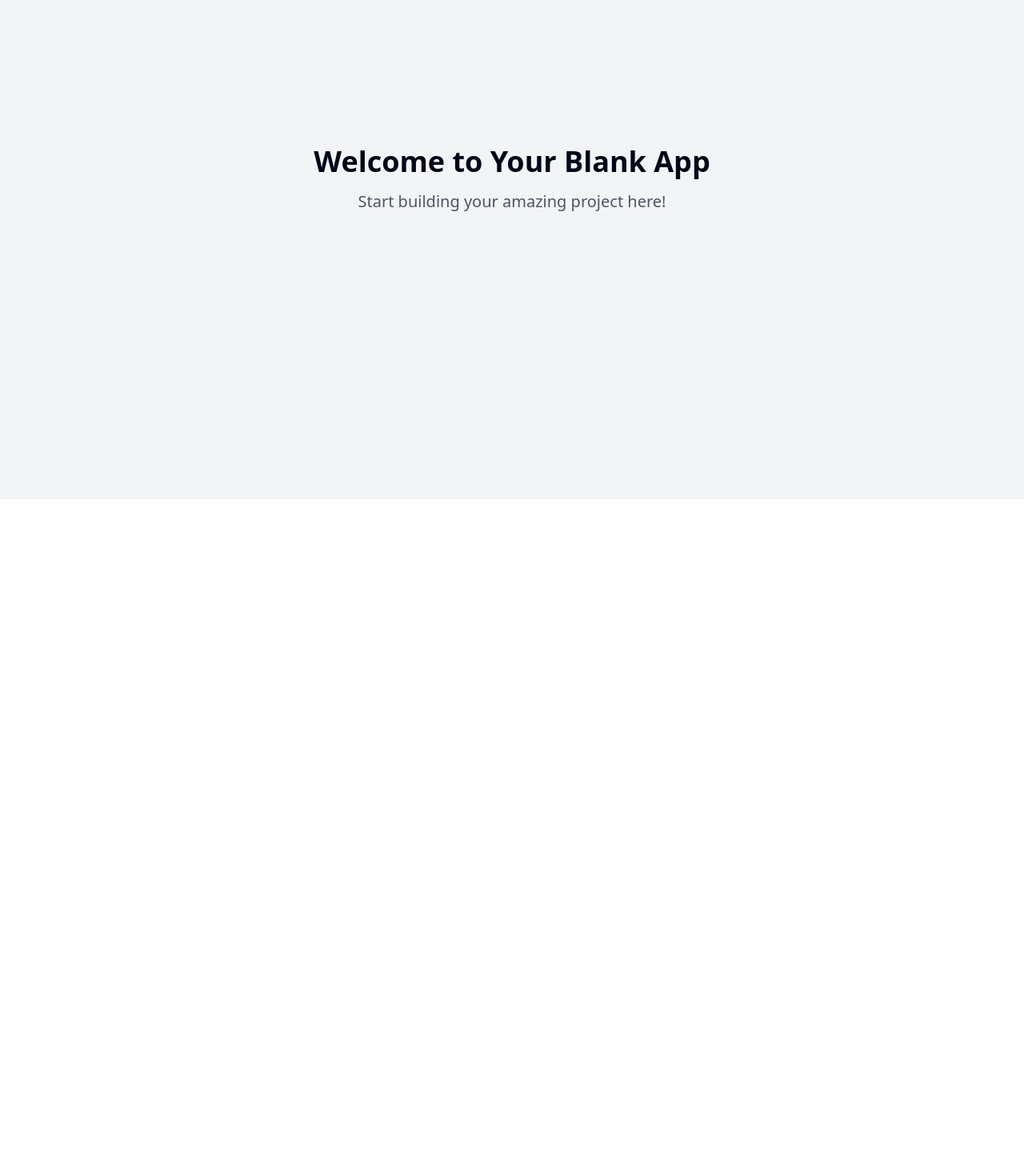
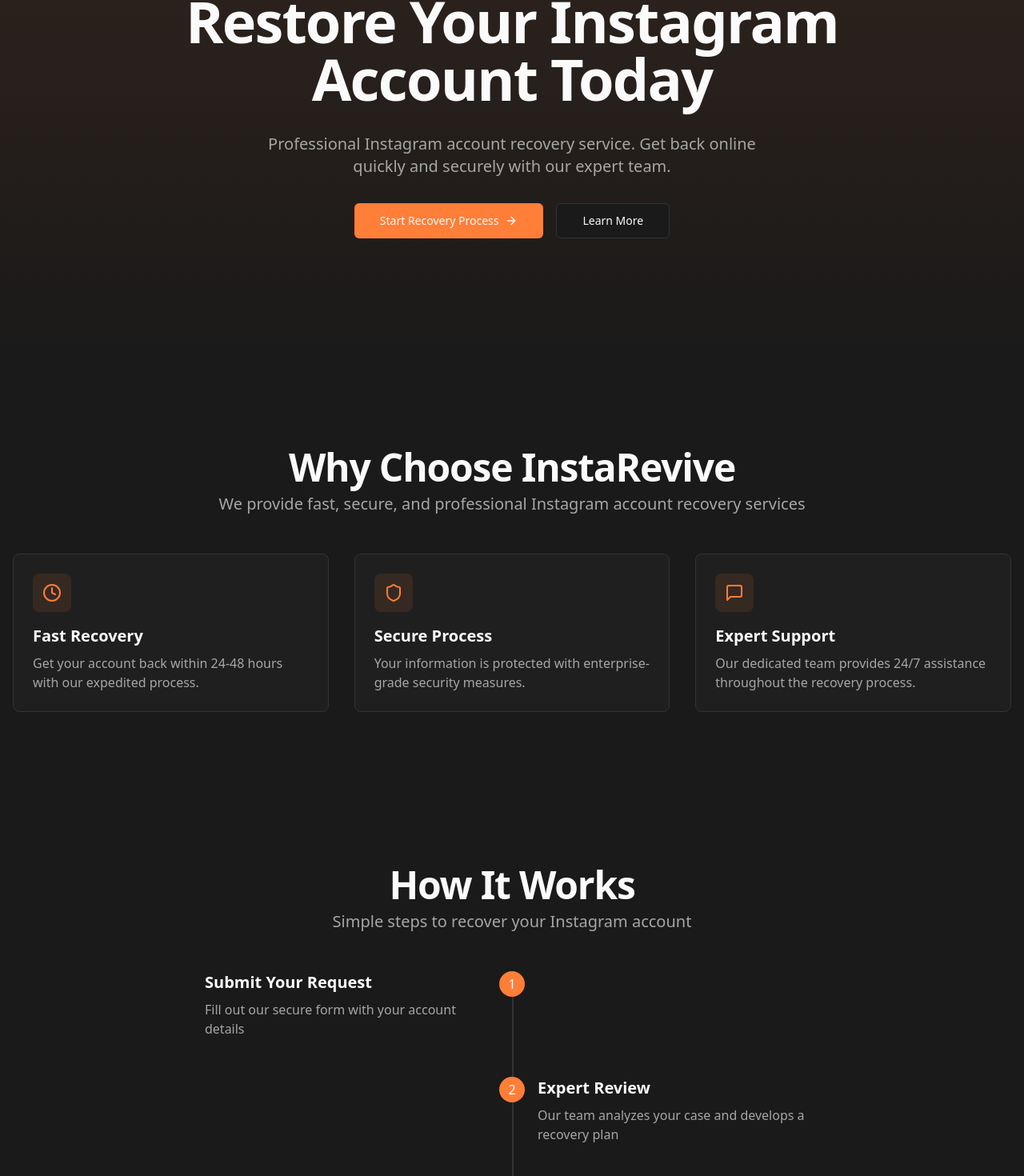
Before and after one commit to gerzha/insta-recovery-hub, a React (Vite) app: page / in a window 1280 px wide. Shown: the part 176-1646 px from the top of the page at 80% size. Before the commit the page ends 800 px from the top, so only its background shows below. Built offline with nearby package versions, Linux system fonts and the light colour scheme.

Commit message:
Develop application features and components.
This commit includes the initial setup and development of various application features and components, laying the groundwork for further enhancements and functionality.
[skip gpt_engineer]

```diff
--- /dev/null
+++ b/src/components/feature-card.tsx
@@ -0,0 +1,19 @@
+import { LucideIcon } from "lucide-react";
+
+interface FeatureCardProps {
+  title: string;
+  description: string;
+  Icon: LucideIcon;
+}
+
+export function FeatureCard({ title, description, Icon }: FeatureCardProps) {
+  return (
+    <div className="rounded-lg border bg-card p-6 text-card-foreground shadow-sm transition-all hover:shadow-md">
+      <div className="mb-4 inline-flex rounded-lg bg-primary/10 p-3">
+        <Icon className="h-6 w-6 text-primary" />
+      </div>
+      <h3 className="mb-2 text-xl font-semibold">{title}</h3>
+      <p className="text-muted-foreground">{description}</p>
+    </div>
+  );
+}
--- /dev/null
+++ b/src/components/ui/section-heading.tsx
@@ -0,0 +1,16 @@
+import { cn } from "@/lib/utils";
+
+interface SectionHeadingProps {
+  title: string;
+  subtitle?: string;
+  className?: string;
+}
+
+export function SectionHeading({ title, subtitle, className }: SectionHeadingProps) {
+  return (
+    <div className={cn("space-y-2 text-center", className)}>
+      <h2 className="text-3xl font-bold tracking-tight sm:text-4xl md:text-5xl">{title}</h2>
+      {subtitle && <p className="text-lg text-muted-foreground md:text-xl">{subtitle}</p>}
+    </div>
+  );
+}
--- a/src/index.css
+++ b/src/index.css
@@ -4,89 +4,35 @@
 
 @layer base {
   :root {
-    --background: 0 0% 100%;
-    --foreground: 222.2 84% 4.9%;
+    --background: 0 0% 10%;
+    --foreground: 0 0% 98%;
 
-    --card: 0 0% 100%;
-    --card-foreground: 222.2 84% 4.9%;
+    --card: 0 0% 12%;
+    --card-foreground: 0 0% 98%;
 
-    --popover: 0 0% 100%;
-    --popover-foreground: 222.2 84% 4.9%;
+    --popover: 0 0% 12%;
+    --popover-foreground: 0 0% 98%;
 
-    --primary: 222.2 47.4% 11.2%;
-    --primary-foreground: 210 40% 98%;
+    --primary: 21 100% 61%;
+    --primary-foreground: 0 0% 98%;
 
-    --secondary: 210 40% 96.1%;
-    --secondary-foreground: 222.2 47.4% 11.2%;
+    --secondary: 0 0% 15%;
+    --secondary-foreground: 0 0% 98%;
 
-    --muted: 210 40% 96.1%;
-    --muted-foreground: 215.4 16.3% 46.9%;
+    --muted: 0 0% 15%;
+    --muted-foreground: 0 0% 65%;
 
-    --accent: 210 40% 96.1%;
-    --accent-foreground: 222.2 47.4% 11.2%;
+    --accent: 0 0% 15%;
+    --accent-foreground: 0 0% 98%;
 
     --destructive: 0 84.2% 60.2%;
-    --destructive-foreground: 210 40% 98%;
+    --destructive-foreground: 0 0% 98%;
 
-    --border: 214.3 31.8% 91.4%;
-    --input: 214.3 31.8% 91.4%;
-    --ring: 222.2 84% 4.9%;
+    --border: 0 0% 20%;
+    --input: 0 0% 20%;
+    --ring: 21 100% 61%;
 
     --radius: 0.5rem;
-
-    --sidebar-background: 0 0% 98%;
-
-    --sidebar-foreground: 240 5.3% 26.1%;
-
-    --sidebar-primary: 240 5.9% 10%;
-
-    --sidebar-primary-foreground: 0 0% 98%;
-
-    --sidebar-accent: 240 4.8% 95.9%;
-
-    --sidebar-accent-foreground: 240 5.9% 10%;
-
-    --sidebar-border: 220 13% 91%;
-
-    --sidebar-ring: 217.2 91.2% 59.8%;
-  }
-
-  .dark {
-    --background: 222.2 84% 4.9%;
-    --foreground: 210 40% 98%;
-
-    --card: 222.2 84% 4.9%;
-    --card-foreground: 210 40% 98%;
-
-    --popover: 222.2 84% 4.9%;
-    --popover-foreground: 210 40% 98%;
-
-    --primary: 210 40% 98%;
-    --primary-foreground: 222.2 47.4% 11.2%;
-
-    --secondary: 217.2 32.6% 17.5%;
-    --secondary-foreground: 210 40% 98%;
-
-    --muted: 217.2 32.6% 17.5%;
-    --muted-foreground: 215 20.2% 65.1%;
-
-    --accent: 217.2 32.6% 17.5%;
-    --accent-foreground: 210 40% 98%;
-
-    --destructive: 0 62.8% 30.6%;
-    --destructive-foreground: 210 40% 98%;
-
-    --border: 217.2 32.6% 17.5%;
-    --input: 217.2 32.6% 17.5%;
-    --ring: 212.7 26.8% 83.9%;
-    --sidebar-background: 240 5.9% 10%;
-    --sidebar-foreground: 240 4.8% 95.9%;
-    --sidebar-primary: 224.3 76.3% 48%;
-    --sidebar-primary-foreground: 0 0% 100%;
-    --sidebar-accent: 240 3.7% 15.9%;
-    --sidebar-accent-foreground: 240 4.8% 95.9%;
-    --sidebar-border: 240 3.7% 15.9%;
-    --sidebar-ring: 217.2 91.2% 59.8%;
   }
 }
 
--- a/src/pages/Index.tsx
+++ b/src/pages/Index.tsx
@@ -1,12 +1,121 @@
-// Update this page (the content is just a fallback if you fail to update the page)
+import { ArrowRight, Clock, Lock, MessageSquare, Shield } from "lucide-react";
+import { Button } from "@/components/ui/button";
+import { SectionHeading } from "@/components/ui/section-heading";
+import { FeatureCard } from "@/components/feature-card";
+
+const features = [
+  {
+    title: "Fast Recovery",
+    description: "Get your account back within 24-48 hours with our expedited process.",
+    Icon: Clock,
+  },
+  {
+    title: "Secure Process",
+    description: "Your information is protected with enterprise-grade security measures.",
+    Icon: Shield,
+  },
+  {
+    title: "Expert Support",
+    description: "Our dedicated team provides 24/7 assistance throughout the recovery process.",
+    Icon: MessageSquare,
+  },
+];
 
 const Index = () => {
   return (
-    <div className="min-h-screen flex items-center justify-center bg-gray-100">
-      <div className="text-center">
-        <h1 className="text-4xl font-bold mb-4">Welcome to Your Blank App</h1>
-        <p className="text-xl text-gray-600">Start building your amazing project here!</p>
-      </div>
+    <div className="flex min-h-screen flex-col bg-background">
+      {/* Hero Section */}
+      <section className="relative flex min-h-[80vh] flex-col items-center justify-center px-4 py-24 text-center">
+        <div className="absolute inset-0 bg-gradient-to-b from-primary/10 to-background" />
+        <div className="relative z-10 mx-auto max-w-4xl space-y-8">
+          <h1 className="text-4xl font-bold tracking-tight sm:text-5xl md:text-6xl lg:text-7xl">
+            Restore Your Instagram Account Today
+          </h1>
+          <p className="mx-auto max-w-2xl text-lg text-muted-foreground sm:text-xl">
+            Professional Instagram account recovery service. Get back online quickly and securely with our expert team.
+          </p>
+          <div className="flex flex-col gap-4 sm:flex-row sm:justify-center">
+            <Button size="lg" className="gap-2">
+              Start Recovery Process
+              <ArrowRight className="h-4 w-4" />
+            </Button>
+            <Button size="lg" variant="outline">
+              Learn More
+            </Button>
+          </div>
+        </div>
+      </section>
+
+      {/* Features Section */}
+      <section className="container mx-auto px-4 py-24">
+        <SectionHeading
+          title="Why Choose InstaRevive"
+          subtitle="We provide fast, secure, and professional Instagram account recovery services"
+          className="mb-12"
+        />
+        <div className="grid gap-8 sm:grid-cols-2 lg:grid-cols-3">
+          {features.map((feature) => (
+            <FeatureCard key={feature.title} {...feature} />
+          ))}
+        </div>
+      </section>
+
+      {/* How It Works Section */}
+      <section className="container mx-auto px-4 py-24">
+        <SectionHeading
+          title="How It Works"
+          subtitle="Simple steps to recover your Instagram account"
+          className="mb-12"
+        />
+        <div className="mx-auto max-w-3xl">
+          <div className="relative space-y-12 before:absolute before:left-4 before:top-0 before:h-full before:w-0.5 before:bg-border sm:before:left-1/2">
+            {[
+              {
+                title: "Submit Your Request",
+                description: "Fill out our secure form with your account details",
+              },
+              {
+                title: "Expert Review",
+                description: "Our team analyzes your case and develops a recovery plan",
+              },
+              {
+                title: "Account Recovery",
+                description: "We work with Instagram to restore your account access",
+              },
+              {
+                title: "Get Back Online",
+                description: "Regain access to your account within 24-48 hours",
+              },
+            ].map((step, index) => (
+              <div
+                key={step.title}
+                className="relative flex flex-col gap-4 sm:flex-row sm:even:flex-row-reverse"
+              >
+                <div className="flex h-8 w-8 items-center justify-center rounded-full bg-primary text-primary-foreground sm:absolute sm:left-1/2 sm:-translate-x-1/2">
+                  {index + 1}
+                </div>
+                <div className="ml-12 sm:ml-0 sm:w-[calc(50%-2rem)]">
+                  <h3 className="text-xl font-semibold">{step.title}</h3>
+                  <p className="mt-2 text-muted-foreground">{step.description}</p>
+                </div>
+              </div>
+            ))}
+          </div>
+        </div>
+      </section>
+
+      {/* CTA Section */}
+      <section className="container mx-auto px-4 py-24">
+        <div className="rounded-lg bg-primary/10 px-6 py-12 text-center sm:px-12">
+          <h2 className="text-3xl font-bold">Ready to Recover Your Account?</h2>
+          <p className="mx-auto mt-4 max-w-2xl text-lg text-muted-foreground">
+            Don't wait any longer. Start the recovery process now and get back to sharing moments with your followers.
+          </p>
+          <Button size="lg" className="mt-8">
+            Start Recovery Process
+          </Button>
+        </div>
+      </section>
     </div>
   );
 };
```
